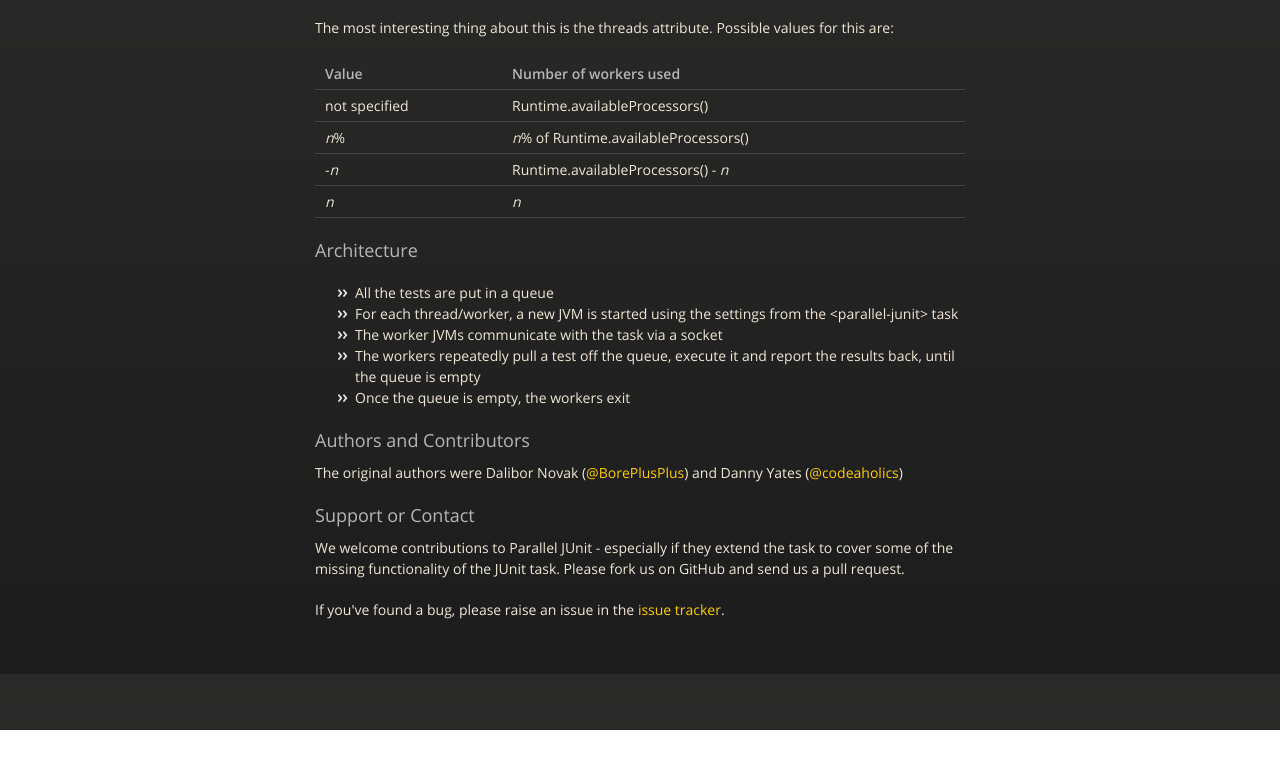
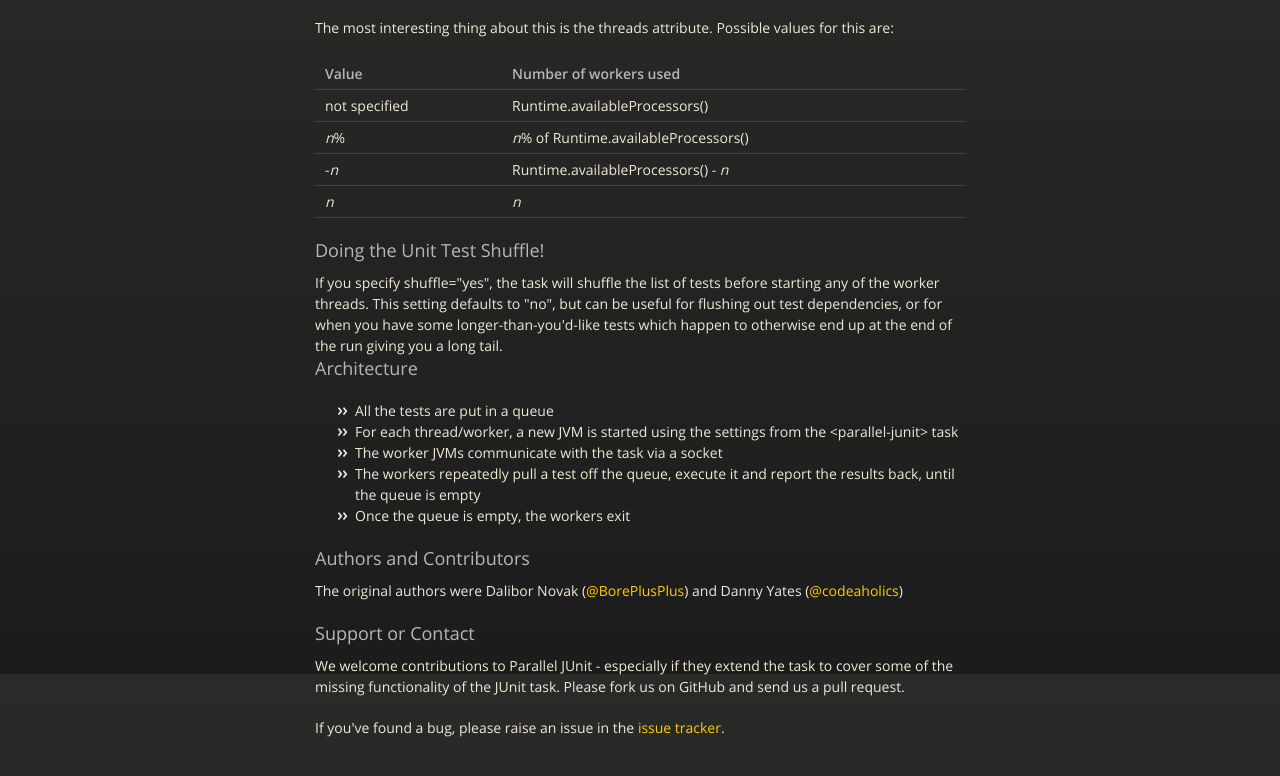
Before and after one commit to LMAX-Exchange/parallel-junit, a plain HTML site: page index.html in a window 1280 px wide. Shown: the part 926-1702 px from the top of the page. Before the commit the page ends 1656 px from the top, so only its background shows below. Drawn offline with nearby package versions, Linux system fonts and the light colour scheme.

Commit message:
Add description of 'shuffle' attribute

```diff
--- a/index.html
+++ b/index.html
@@ -80,6 +80,10 @@
     </tbody>
 </table>
 
+<h3>Doing the Unit Test Shuffle!</h3>
+
+If you specify shuffle="yes", the task will shuffle the list of tests before starting any of the worker threads. This setting defaults to "no", but can be useful for flushing out test dependencies, or for when you have some longer-than-you'd-like tests which happen to otherwise end up at the end of the run giving you a long tail.
+
 <h3>Architecture</h3>
 
 <p><ul>
```
